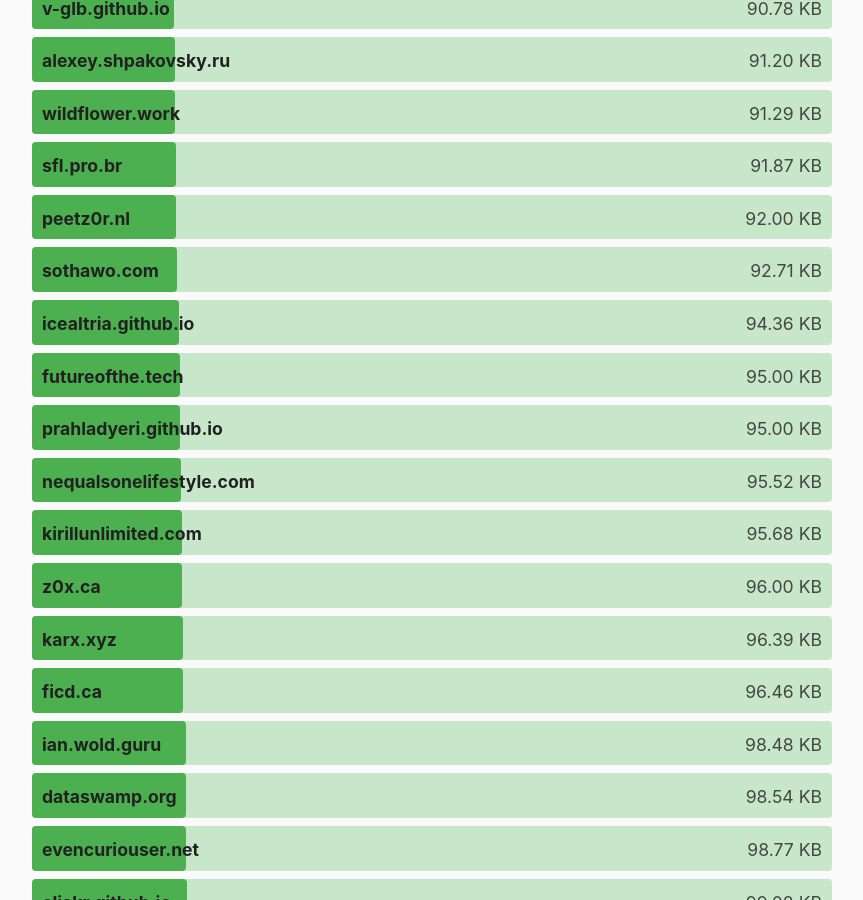
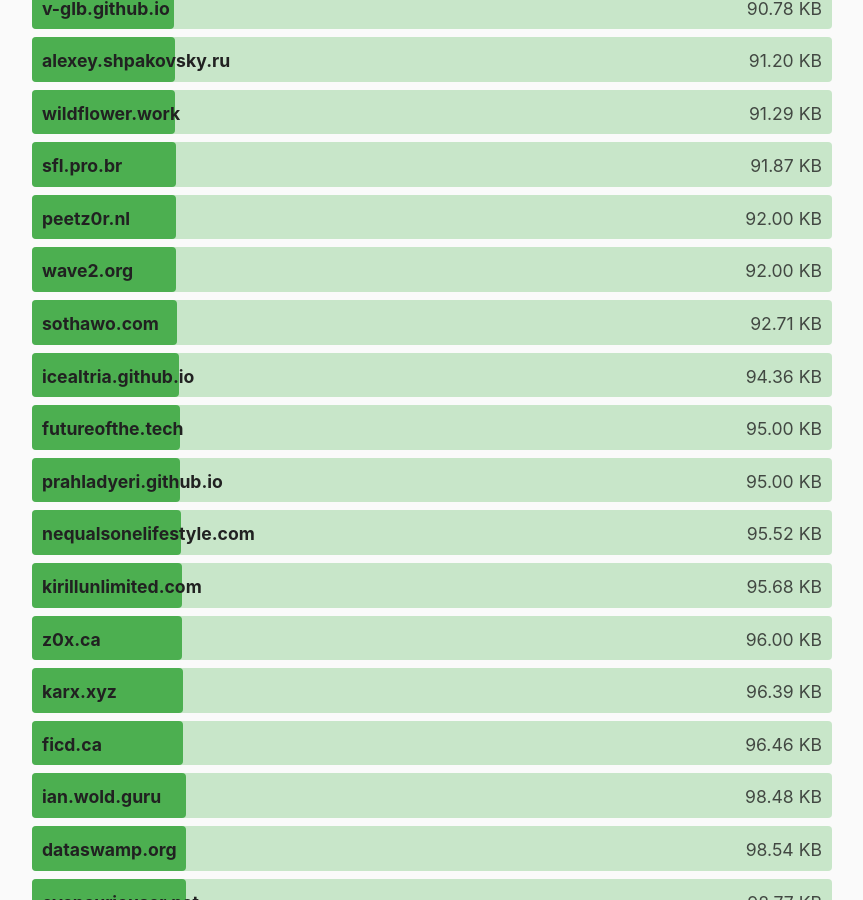
Before and after one commit to kevquirk/512kb.club, a Jekyll site: the page built from index.md, in a window 1280 px wide and 900 px high, scrolled down 24201 px. Shown: the whole window, without its empty margins (208-1071 px from the left). Built offline with Jekyll 4.4.1, drawn with Linux system fonts in a browser that asks for light colours.

Commit message:
Add wave2.org site entry to sites.yml
https://radar.cloudflare.com/scan/48f546b5-0a4a-4325-b0bc-ada8f5d38eb1

```diff
--- a/_data/sites.yml
+++ b/_data/sites.yml
@@ -4053,6 +4053,11 @@
   size: 24.68
   last_checked: 2025-08-30
 
+- domain: wave2.org
+  url: https://wave2.org/
+  size: 92
+  last_checked: 2025-11-05
+
 - domain: webmusic.pages.dev
   url: https://webmusic.pages.dev/
   size: 387.68
```
